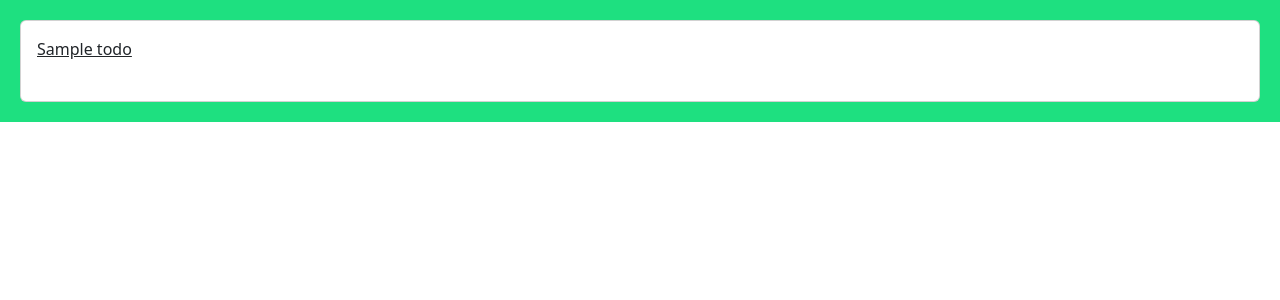
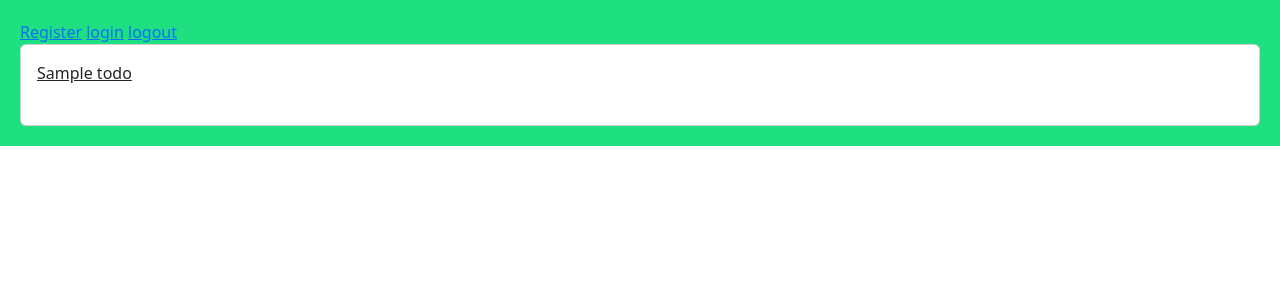
Before and after one commit to zahra-azhari/toDo, a Django app: page / in a window 1280 px wide. Shown: the part 56-356 px from the top of the page. Run offline with Django 5.2, Linux system fonts and the light colour scheme; tables that the repository leaves empty hold one stand-in row (values such as "Sample post").

Commit message:
twelve1 edit

```diff
--- a/A/accounts/urls.py
+++ b/A/accounts/urls.py
@@ -4,5 +4,6 @@ from . import views
 
 urlpatterns=[
     path('register/',views.user_register,name='user_register'),
-    path('login/',views.user_login,name='user'),
+    path('login/',views.user_login,name='user_login'),
+    path('logout/',views.user_logout,name='user_logout'),
 ]
--- a/A/home/models.py
+++ b/A/home/models.py
@@ -1,5 +1,4 @@
 from django.db import models
-
 
 
 class Todo(models.Model):
--- a/A/templates/home.html
+++ b/A/templates/home.html
@@ -3,6 +3,21 @@
 {% block title %} Home {% endblock %}
 
 {% block content %}
+
+<!--    {% if request.user.is_authenticated %}-->
+<!--        <h2>Hello</h2>-->
+<!--    {% else %}-->
+<!--        <h2> wrong work </h2>-->
+<!--    {% endif %}-->
+
+
+<!--    <p>{{request.user }}</p>-->
+
+
+    <a href="{% url 'user_register' %}">Register</a>
+    <a href="{% url 'user_login' %}">login</a>
+    <a href="{% url 'user_logout' %}">logout</a>
+
 
     <div class="card">
         {% for todo in todos %}
```
Also changed, not shown: A/accounts/views.py (+19 -2 lines), 1 other file.
